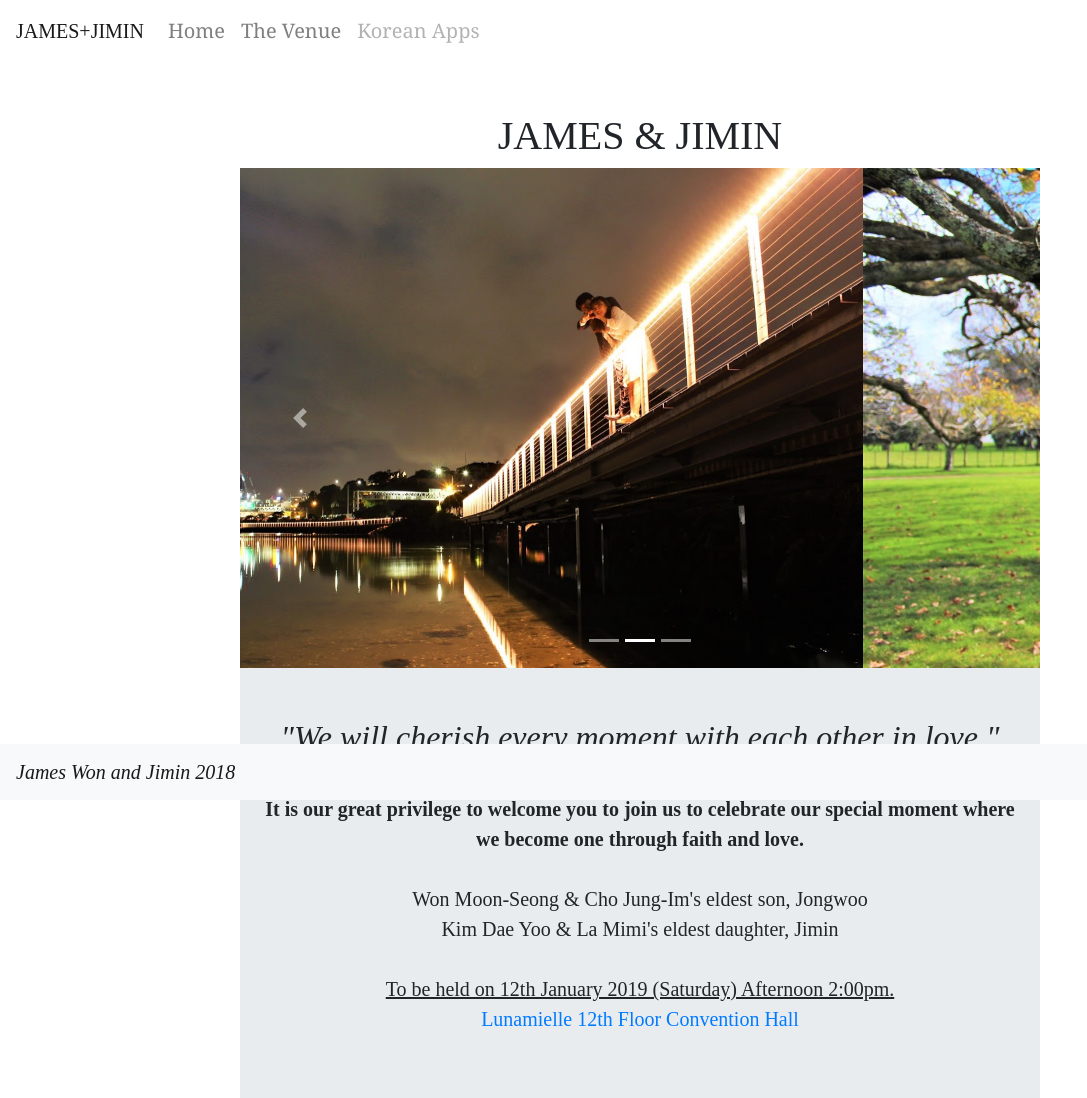
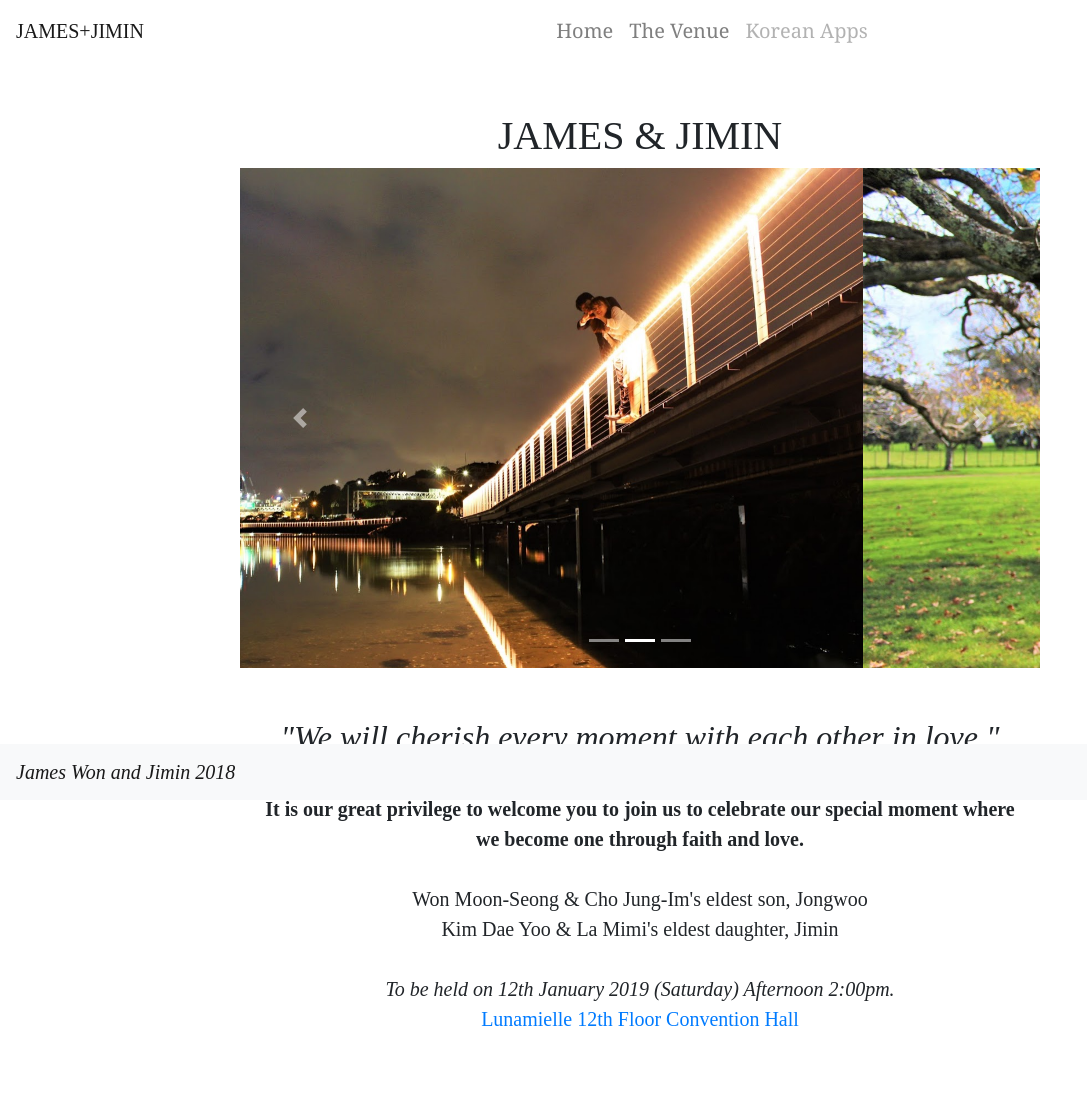
Before and after one commit to jwwnz/jwjm, a React (Create React App) app: page / in a window 1280 px wide. Shown: the whole page, without its empty margins (0-1087 px from the left). Built offline with nearby package versions, Linux system fonts and the light colour scheme.

Commit message:
Add adjustments to navbar
Center

```diff
--- a/src/App.css
+++ b/src/App.css
@@ -40,6 +40,10 @@ body {
   margin: 0 auto;
 }
 
+.jumbotron {
+  background-color: white;
+}
+
 .landing-photo {
   /* max-height: 50%; */
   display: block;
@@ -53,10 +57,6 @@ body {
   position: block;
   text-align: center;
 }
-
-/* nav {
-  background-color: #FFFFF6;
-} */
 
 .navbar .navbar-nav {
   font-family: Cambria, Cochin, Georgia, Times, 'Times New Roman', serif;
--- a/src/components/Navbar.js
+++ b/src/components/Navbar.js
@@ -19,7 +19,7 @@ export default function Navbar() {
           <span className="navbar-toggler-icon" />
         </button>
         <div className="collapse navbar-collapse" id="navbarNav">
-        <ul className="navbar-nav">
+          <ul className="navbar-nav center">
             <li className="nav-item">
               <Link className="nav-link" to="/">
                 Home
@@ -37,6 +37,8 @@ export default function Navbar() {
             </li>
           </ul>
       </div>
+
+
     </nav>
   );
 }
--- a/src/pages/Home.js
+++ b/src/pages/Home.js
@@ -25,7 +25,7 @@ export default class Home extends Component {
               <div>Kim Dae Yoo & La Mimi's eldest daughter, Jimin</div>
               <br></br>
 
-              <div><u>To be held on 12th January 2019 (Saturday) Afternoon 2:00pm.</u></div>
+              <div><em>To be held on 12th January 2019 (Saturday) Afternoon 2:00pm.</em></div>
               <div><Link to="/venue">Lunamielle 12th Floor Convention Hall</Link> </div>
             </div>
           </div>
```
Lines whose indentation alone changed are shown as unchanged.
